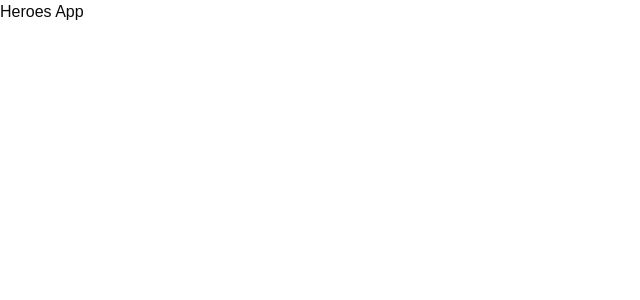
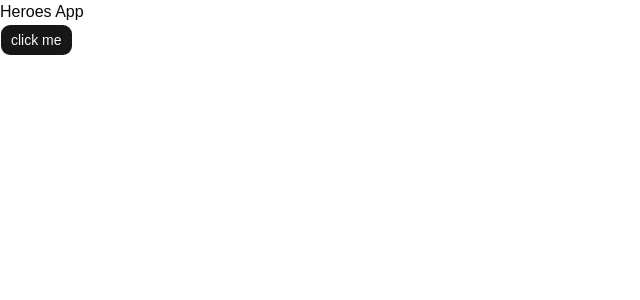
Before and after one commit to sebasGZA/heroes-app, a React (Vite) app: page / in a window 1280 px wide. Shown: the top 300 px of the page, without its empty margins (0-640 px from the left). Built offline with nearby package versions, Linux system fonts and the light colour scheme.

Commit message:
feat: first commit

```diff
--- a/src/components/ui/button.tsx
+++ b/src/components/ui/button.tsx
@@ -4,7 +4,7 @@
 import { cn } from "@/lib/utils"
 
 const buttonVariants = cva(
-  "group/button inline-flex shrink-0 items-center justify-center rounded-lg border border-transparent bg-clip-padding text-sm font-medium whitespace-nowrap transition-all outline-none select-none focus-visible:border-ring focus-visible:ring-3 focus-visible:ring-ring/50 active:not-aria-[haspopup]:translate-y-px disabled:pointer-events-none disabled:opacity-50 aria-invalid:border-destructive aria-invalid:ring-3 aria-invalid:ring-destructive/20 dark:aria-invalid:border-destructive/50 dark:aria-invalid:ring-destructive/40 [&_svg]:pointer-events-none [&_svg]:shrink-0 [&_svg:not([class*='size-'])]:size-4",
+  "group/button cursor-pointer inline-flex shrink-0 items-center justify-center rounded-lg border border-transparent bg-clip-padding text-sm font-medium whitespace-nowrap transition-all outline-none select-none focus-visible:border-ring focus-visible:ring-3 focus-visible:ring-ring/50 active:not-aria-[haspopup]:translate-y-px disabled:pointer-events-none disabled:opacity-50 aria-invalid:border-destructive aria-invalid:ring-3 aria-invalid:ring-destructive/20 dark:aria-invalid:border-destructive/50 dark:aria-invalid:ring-destructive/40 [&_svg]:pointer-events-none [&_svg]:shrink-0 [&_svg:not([class*='size-'])]:size-4",
   {
     variants: {
       variant: {
--- a/src/main.tsx
+++ b/src/main.tsx
@@ -1,9 +1,11 @@
 import { StrictMode } from 'react'
 import { createRoot } from 'react-dom/client'
 import './index.css'
+import { Button } from '@/components/ui/button'
 
 createRoot(document.getElementById('root')!).render(
   <StrictMode>
     <h1>Heroes App</h1>
+    <Button>click me</Button>
   </StrictMode>,
 )
```
